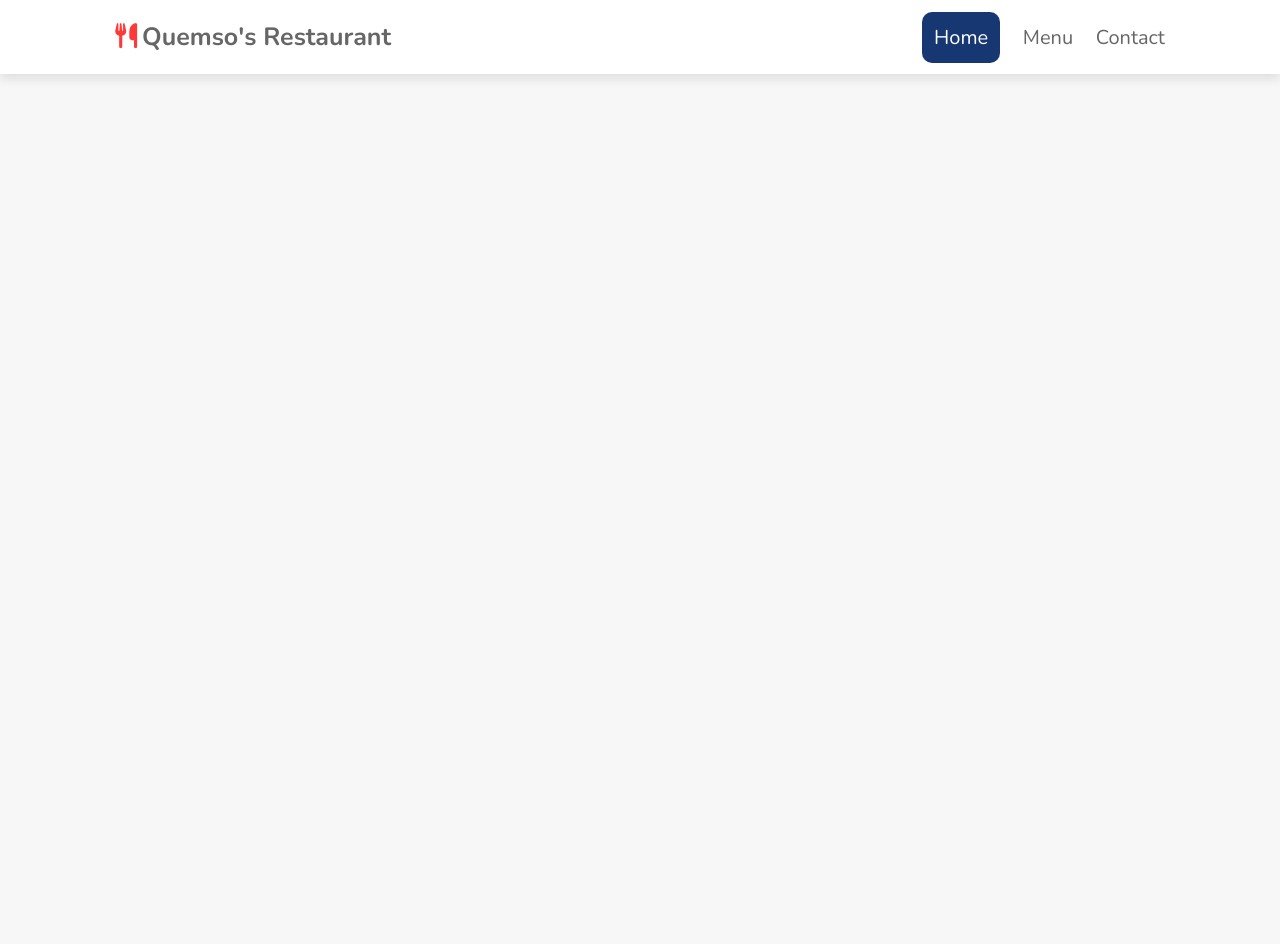
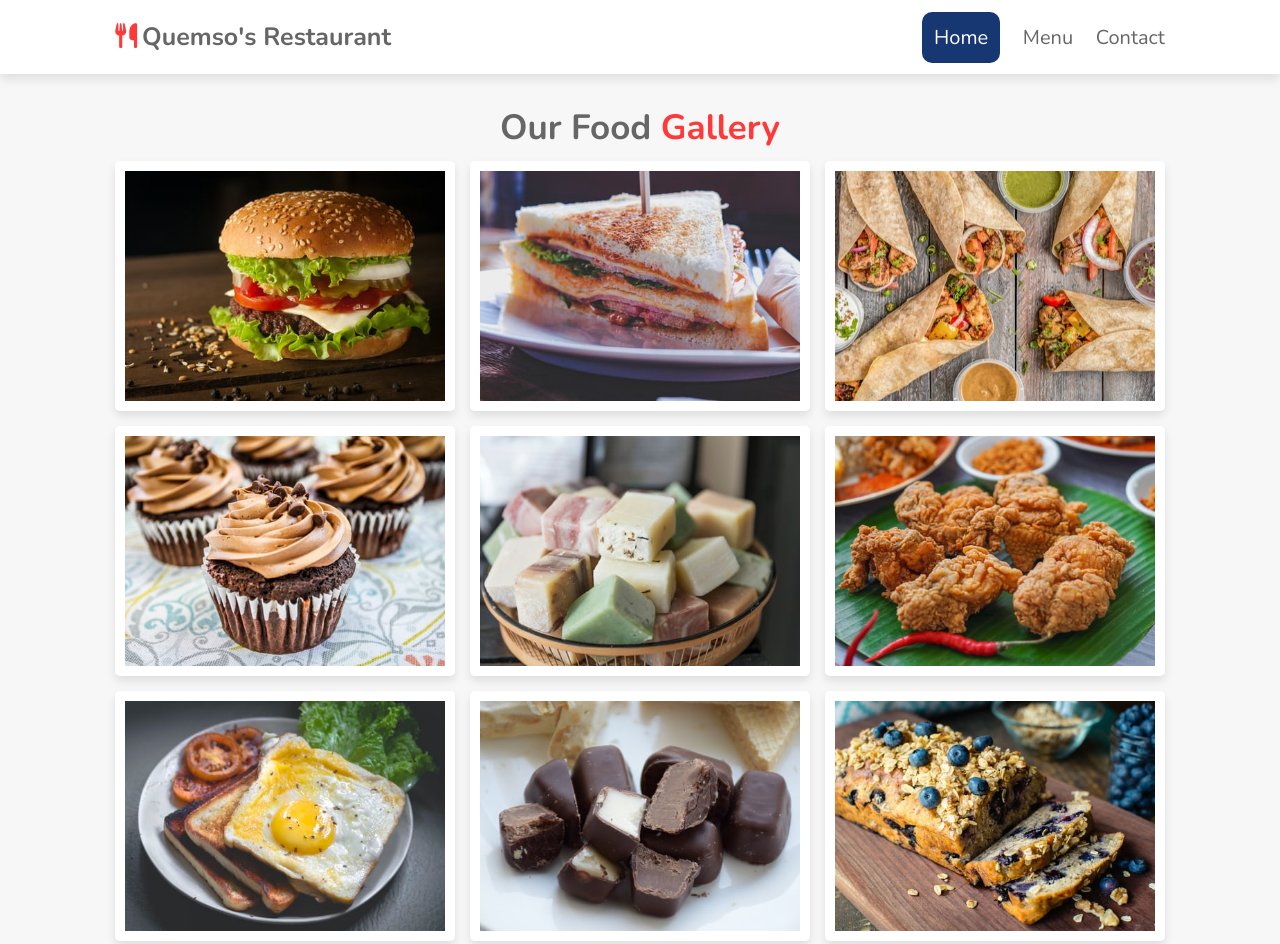
Before and after one commit to Houser97/Restaurant-Page, a website built with webpack: page dist/index.html in a window 1280 px wide. Shown: the top 944 px of the page. Before the commit the page ends 800 px from the top, so only its background shows below. Built offline with nearby package versions, Linux system fonts and the light colour scheme.

Commit message:
Design menu section
In the HTML file the required elements were added, whereas in the css
file the rules were declared to add the desired style.

```diff
--- a/dist/index.html
+++ b/dist/index.html
@@ -43,7 +43,83 @@
     </div>-->
 
     <!--------------------- Menu Section ----------------->
-
+        <section class="gallery" id="gallery">
+            <h1 class="heading">Our Food<span> gallery</span></h1>
+            <div class="box-container">
+                <div class="box">
+                    <img src="images/g-1.jpg" alt="">
+                    <div class="content">
+                        <h3>tasty food</h3>
+                        <p>Lorem ipsum dolor sit, amet consectetur adipisicing elit. Error velit repudiandae, quo dolor culpa .</p>
+                        <a href="#" class="btn">Order Now</a>
+                    </div>
+                </div>
+                <div class="box">
+                    <img src="images/g-2.jpg" alt="">
+                    <div class="content">
+                        <h3>tasty food</h3>
+                        <p>Lorem ipsum dolor sit, amet consectetur adipisicing elit. Error velit repudiandae, quo dolor culpa.</p>
+                        <a href="#" class="btn">Order Now</a>
+                    </div>
+                </div>
+                <div class="box">
+                    <img src="images/g-3.jpg" alt="">
+                    <div class="content">
+                        <h3>tasty food</h3>
+                        <p>Lorem ipsum dolor sit, amet consectetur adipisicing elit. Error velit repudiandae, quo dolor culpa.</p>
+                        <a href="#" class="btn">Order Now</a>
+                    </div>
+                </div>
+                <div class="box">
+                    <img src="images/g-4.jpg" alt="">
+                    <div class="content">
+                        <h3>tasty food</h3>
+                        <p>Lorem ipsum dolor sit, amet consectetur adipisicing elit. Error velit repudiandae, quo dolor culpa.</p>
+                        <a href="#" class="btn">Order Now</a>
+                    </div>
+                </div>
+                <div class="box">
+                    <img src="images/g-5.jpg" alt="">
+                    <div class="content">
+                        <h3>tasty food</h3>
+                        <p>Lorem ipsum dolor sit, amet consectetur adipisicing elit. Error velit repudiandae, quo dolor culpa.</p>
+                        <a href="#" class="btn">Order Now</a>
+                    </div>
+                </div>
+                <div class="box">
+                    <img src="images/g-6.jpg" alt="">
+                    <div class="content">
+                        <h3>tasty food</h3>
+                        <p>Lorem ipsum dolor sit, amet consectetur adipisicing elit. Error velit repudiandae, quo dolor culpa.</p>
+                        <a href="#" class="btn">Order Now</a>
+                    </div>
+                </div>
+                <div class="box">
+                    <img src="images/g-7.jpg" alt="">
+                    <div class="content">
+                        <h3>tasty food</h3>
+                        <p>Lorem ipsum dolor sit, amet consectetur adipisicing elit. Error velit repudiandae, quo dolor culpa.</p>
+                        <a href="#" class="btn">Order Now</a>
+                    </div>
+                </div>
+                <div class="box">
+                    <img src="images/g-8.jpg" alt="">
+                    <div class="content">
+                        <h3>tasty food</h3>
+                        <p>Lorem ipsum dolor sit, amet consectetur adipisicing elit. Error velit repudiandae, quo dolor culpa.</p>
+                        <a href="#" class="btn">Order Now</a>
+                    </div>
+                </div>
+                <div class="box">
+                    <img src="images/g-9.jpg" alt="">
+                    <div class="content">
+                        <h3>tasty food</h3>
+                        <p>Lorem ipsum dolor sit, amet consectetur adipisicing elit. Error velit repudiandae, quo dolor culpa.</p>
+                        <a href="#" class="btn">Order Now</a>
+                    </div>
+                </div>
+            </div>
+        </section>
 
 </body>
 </html>
--- a/dist/style.css
+++ b/dist/style.css
@@ -116,7 +116,7 @@ section{
     color: #333;
 }
 
-.home .conten p{
+.home .content p{
     font: 1.7rem;
     color: #666;
     padding: 1rem 0;
@@ -157,7 +157,65 @@ section{
     color: #fff;
 }
 
+/* -------- Menu Section -----------*/
+.heading {
+    text-align: center;
+    font-size: 3.5rem;
+    padding: 1rem;
+    color: #666;
+}
 
+.heading span {
+    color: var(--red);
+}
+
+.gallery .box-container {
+    display: flex;
+    flex-wrap: wrap;
+    gap: 1.5rem;
+}
+
+.gallery .box-container .box{
+    height: 25rem;
+    flex: 1 1 30rem;
+    border: 1rem solid #fff;
+    box-shadow: 0 0.5rem 1rem rgba(0, 0, 0, 0.1);
+    border-radius: 0.5rem;
+    position: relative;
+    overflow: hidden;
+}
+
+.gallery .box-container .box img{
+    height: 100%;
+    width: 100%;
+    object-fit: cover;
+}
+
+.gallery .box-container .box .content{
+    position: absolute;
+    top: -100%; left: 0;
+    height: 100%;
+    width: 100%;
+    background: rgba(255, 255, 255, 0.9);
+    padding: 2rem;
+    padding-top: 5rem;
+    text-align: center;
+}
+
+.gallery .box-container .box:hover .content{
+    top: 0;
+}
+
+.gallery .box-container .box .content h3{
+    font-size: 2.5rem;
+    color: #333;
+}
+
+.gallery .box-container .box .content p{
+    font-size: 1.5rem;
+    color: #666;
+    padding: 1rem 0;
+}
 
 
 
```
